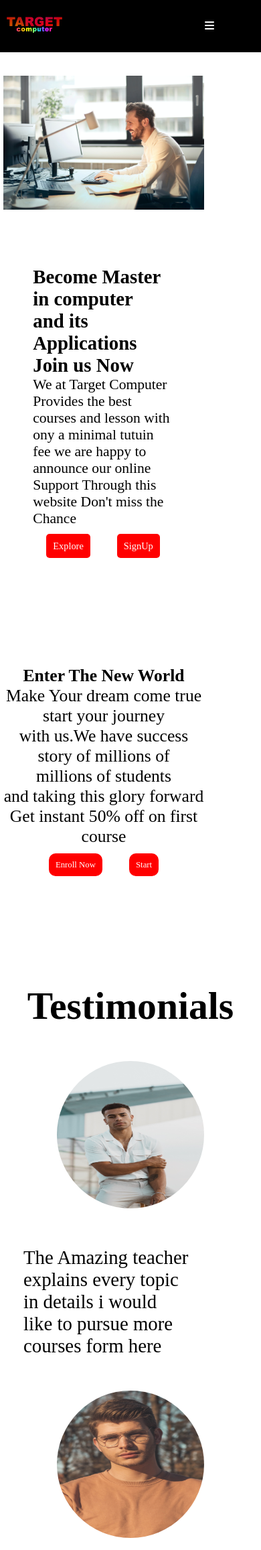
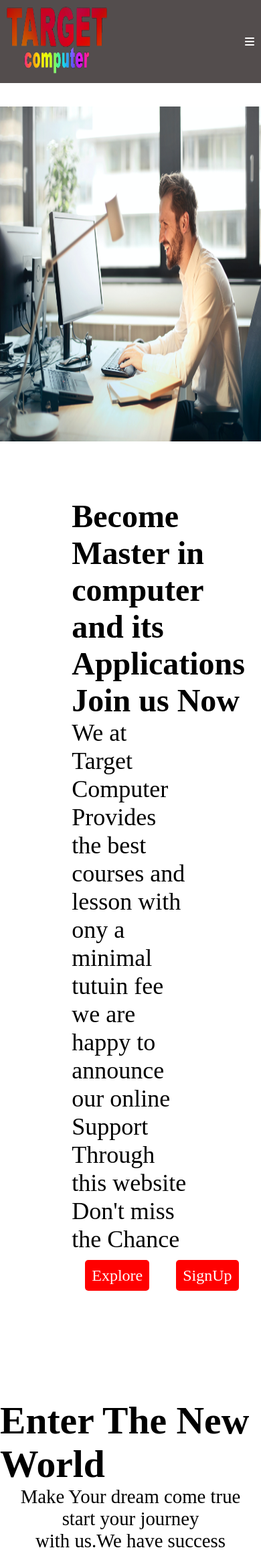
Before and after one commit to Hulkfulk/mega, a Flask app: page / in a window 390 px wide; the page is wider, and only the part inside the window is pictured. Shown: the top 2314 px of that part at 67% size. Run offline with Flask 2, Linux system fonts and the light colour scheme; some libraries are stand-ins or nearby versions.

Commit message:
responsive

```diff
--- a/static/base.css
+++ b/static/base.css
@@ -1,39 +1,36 @@
-*{margin:0px;padding:0px;}
-body{margin:0px;padding:0px;display: flex;flex-direction: column;align-items: center;}
-.logo img{width:30%;height:50%;}
-header{display:flex;justify-content: space-between;padding:10px;align-items: center;background: black;}
-#header{position: sticky;top:0px;}
-.navbar{display: flex;align-items: center;padding-right: 40px;}
-.navbar ul{display: flex;list-style: none;}
-.navbar ul li{padding:20px;}
-.navbar ul li a{font-size: 200%;color:rgb(255, 255, 255);text-decoration: none;}
-.navbar div{padding:20px;}
-.fa-bars{color:white;font-size: 200%;}
-#home a{background: rgb(0, 195, 255);padding: 10px;border-radius: 10px;}
-.submenu{display: flex;justify-content: right;}
-.subshow{display: flex;background: red;width:470px;justify-content: space-around;position:absolute;margin-top: -97px;}
-.social{display: flex;flex-direction: column;margin-top: 180px;}
-.socialmenu ul li{padding:20px;}
-.socialmenu ul{list-style: none;padding-top: 148px;padding-bottom: 115px;}
-.socialmenu ul li a{font-size: 180%;text-decoration: none;color:white;}
-.social .fa{padding: 20px;font-size:200%;}
-.cross{margin-top: 50px;font-size: 300%;cursor: pointer;background: rgb(255, 0, 0);height: 50px;color:white;}
-.submenu{display:none;}
+*{margin: 0px;padding:0px;}
+body{margin:0px;padding:0px;}
+header{display: flex;justify-content:space-between;background: rgb(83, 77, 77);border: 1px;align-items: center;}
+.logo img{width: 150px;height: 100px;padding:10px;}
+.nav{display: flex;align-items: center;}
+.nav ul{display: flex;list-style: none;}
+.nav ul li{padding: 40px;}
+.nav ul li a{font-size: 25px;color:white;text-decoration: none;}
+.fa-bars{color:white;font-size: 50px;padding-right: 10px;}
+#home a{background: rgb(0, 183, 255);padding:10px 10px 10px;border-radius: 10px;}
+@media screen and (max-width:805px){
+    .nav ul{display:none;}
+}
+.submenu{display: flex;justify-content: right;align-items:flex-start;display:none;}
+.subshow{display: flex;background: red;position:absolute;margin-top: -128px;}
+.social{display: flex;flex-direction: column;}
+.submenu div{padding:30px;}
+.social .fa{padding: 60px;font-size: 40px;}
+.submenu ul li{padding:40px;}
+.submenu ul li a{text-decoration: none;color:white;font-size: 40px;}
 
-.footer{display: flex;flex-direction: row;justify-content: space-around;background: black;width:100%;}
-.footer div{color:white;padding:20px;font-size: 140%;}
-.footer div a{color:white;text-decoration: none;}
-.col4{display: flex;flex-direction: column;text-align: left;align-content: flex-start;}
-.devdonate a{background: rgb(255, 0, 119);text-align: center;padding: 20px;margin-left: -20px;padding-top: 20px;}
+.footer{display:flex;justify-content:space-around;background: black;font-size: 200%;justify-content: baseline;}
+.footer a{text-decoration: none;color:white;}
+.footer p{text-decoration: none;color:white;}
+.footer .fa{text-decoration: none;color:white;color:white;}
+.devdonate a{background:pink;padding: 20px;width: 100px;}
+.footer h4{color:white;}
 
-/* **********media queries************ */
-@media screen and (max-width:480px){
-    .navbar ul{display:none;}
-    .fa-bars{display: block;}
-
-    .footer div{font-size: 100%;margin-left: -10px;}
-    .footer div a{color:white;text-decoration: none;}
-    .col4{display: flex;flex-direction: column;text-align: left;align-content: flex-start;}
-    .devdonate a{background: rgb(255, 0, 119);text-align: center;padding:5px;margin-left: -150px;padding-top: 20px;}
+@media screen and (max-width:726px){
+    .footer{flex-direction: column;align-items: center;}
+    .footer div{padding: 50px;}
+    .footer h4{text-align: center;}
+    .devdonate a{flex-shrink: 5;}
+    .footer p a{text-align: center;}
 
 }
--- a/static/home.css
+++ b/static/home.css
@@ -15,13 +15,11 @@
 .dialogs{display: flex;flex-direction: row;}
 .dialogs p{padding-left: 50px;}
 .testimonials{display: flex;flex-direction: row;}
-
-@media screen and (max-width:480px){
-    .hero1{flex-direction: column;align-items: center;margin-left: -80px;}
-    .article{order:1;padding-top: 80px;font-size: 90%;}
-    .mainimg img{width:100%;height: 200px;}
-    .hero2{font-size:80%;margin-left: -80px;}
-    .hero2 p{font-size: 200%;}
-    .testimonials{flex-direction: column;align-content: center;}
-    .testimonial1 img{border-radius: 50%;width:220px;height: 220px;}
+@media screen and (max-width:845px){
+    .hero1{flex-direction: column;}
+    .article{order:1;padding-top: 80px;}
+    .mainimg img{flex-shrink: 4;}
+    .mainimg img{width:100%;height: 500px;}
+    .testimonials{flex-direction: column;align-items: center;}
+    .testimonials img{border-radius: 50%;}
 }
--- a/templates/base.html
+++ b/templates/base.html
@@ -15,22 +15,21 @@
     </title>
 </head>
 <body>
-    <header id="header">
+    <header>
         <div class="logo">
-          <img src="{{url_for('static',filename='images/logo1.png')}}" alt="">
+            <img src="{{url_for('static',filename='images/logo1.png')}}">
         </div>
-        <div class="navbar">
+        <div class="nav">
             <ul>
                 <li id="home"><a href="">Home</a></li>
                 <li><a href="">Courses</a></li>
                 <li><a href="">Pricing</a></li>
                 <li><a href="">About</a></li>
             </ul>
-            <div class="bars">
-                <i class="fa fa-bars" aria-hidden="true" id="bars"></i>
-            </div>
+            <i class="fa fa-bars" aria-hidden="true" id="bars"></i>
         </div>
     </header>
+
     <div class="submenu">
       <div class="subshow">
         <div class="social">
@@ -84,8 +83,8 @@
                 <br>SACHIN SINGH please help him<br>
                 to motivate more <br>
 
-            </p>
-            <div class="devdonate"><a href="">Donate Now</a></div>
+            </p><br>
+            <div class="devdonate"><a href="">Donate Now</a></div><br>
             <div class="devsocial">
                 <i class="fa fa-facebook-official" aria-hidden="true"></i>
                 <i class="fa fa-whatsapp" aria-hidden="true"></i>
--- a/templates/home.html
+++ b/templates/home.html
@@ -8,8 +8,8 @@ Home Target computer
 {% block content %}
 <div class="hero1">
     <div class="article">
-       <h1>Become Master in computer<br>
-           and its Applications<br>
+       <h1>Become Master in computer
+           and its Applications
            Join us Now
        </h1>
        <p>
```
